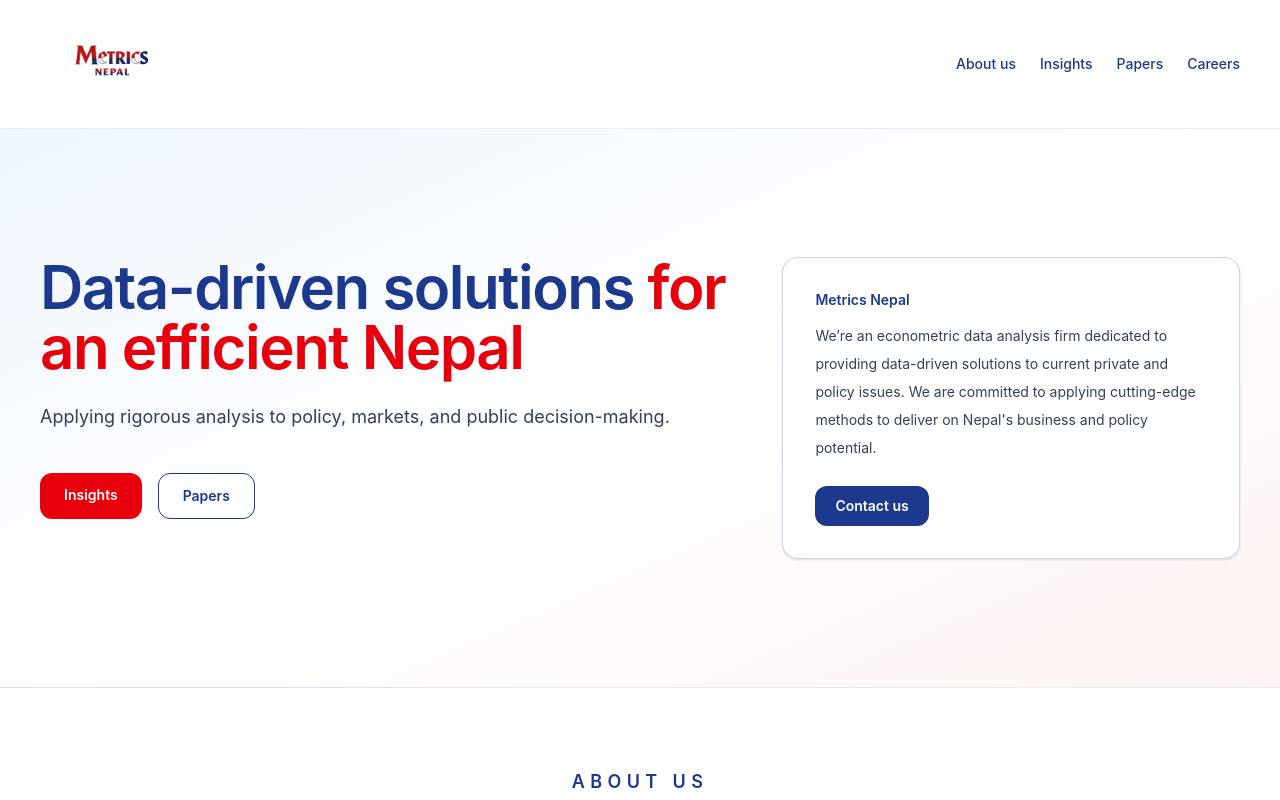
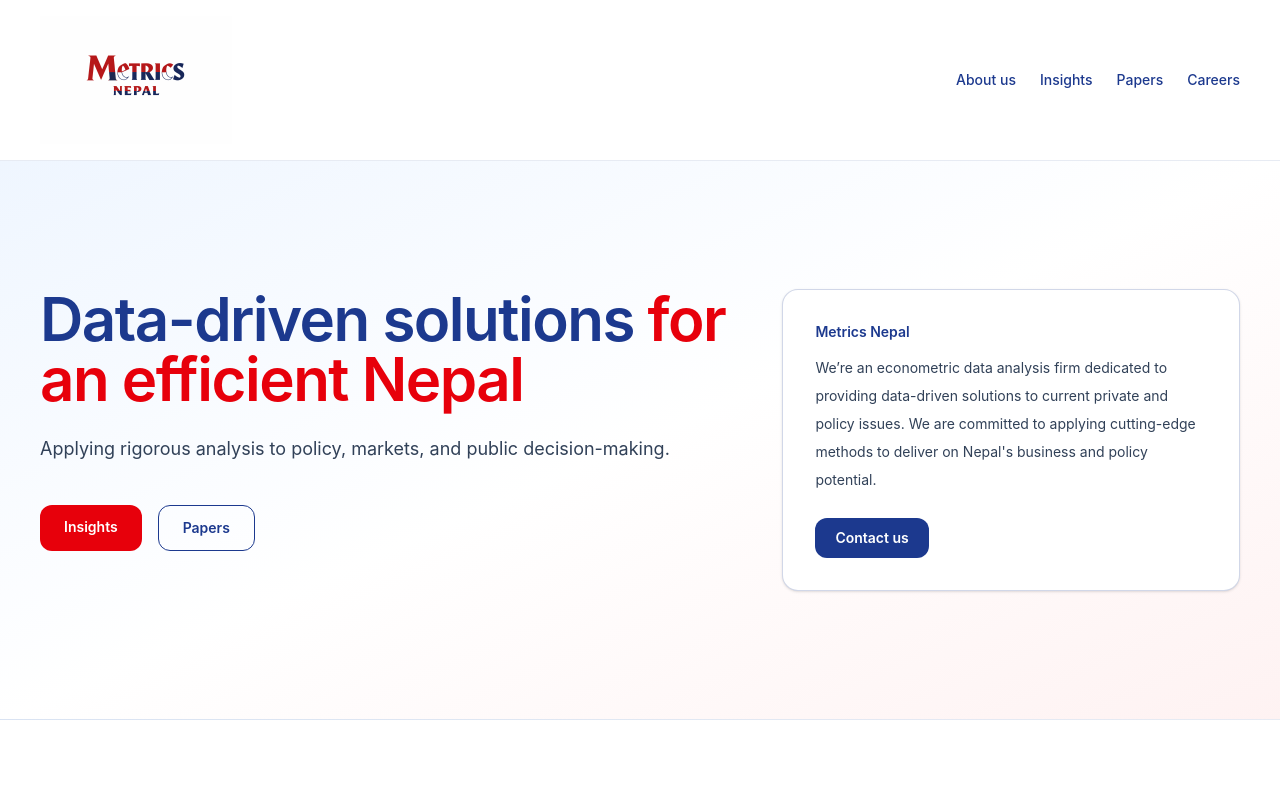
Before and after one commit to sgaut002/metrics-nepal-site, a React (Vite) app: page / in a window 1280 px wide. Shown: the top 800 px of the page. Built offline with nearby package versions, Linux system fonts and the light colour scheme.

Commit message:
Enlarge logo and link to main site

```diff
--- a/src/App.jsx
+++ b/src/App.jsx
@@ -13,7 +13,9 @@
         <div className="mx-auto flex max-w-7xl items-center justify-between px-6 py-4 lg:px-10">
           <div className="flex items-center gap-3">
             {/* Make sure logo.png exists in public folder */}
-            <img src="/logo.png" alt="Metrics Nepal" className="h-24 w-auto" />
+            <a href="https://metricsnepal.com" className="flex items-center" aria-label="Metrics Nepal home">
+              <img src="/logo.png" alt="Metrics Nepal" className="h-24 w-auto sm:h-28 lg:h-32" />
+            </a>
           </div>
 
           <nav className="flex flex-wrap items-center gap-6 text-xs sm:text-sm">
```
